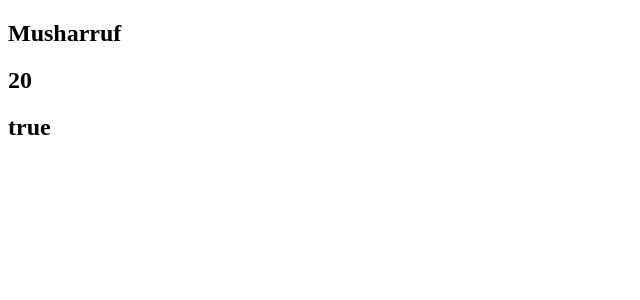
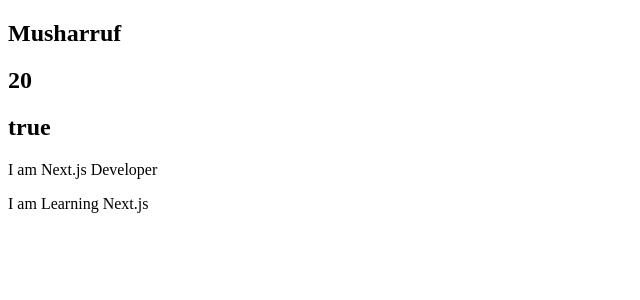
Before and after one commit to mdmusharruf13/typescript, a Next.js app in the folder next-ts/: page / in a window 1280 px wide. Shown: the top 300 px of the page, without its empty margins (0-640 px from the left). Built offline with nearby package versions, Linux system fonts and the light colour scheme.

Commit message:
children prop types

```diff
--- a/next-ts/components/User.tsx
+++ b/next-ts/components/User.tsx
@@ -1,9 +1,13 @@
-import React from "react";
+import React, { ReactNode } from "react";
 
 type UserProps = {
   name: string;
   age: number;
   isStudent: boolean;
+};
+
+type StudentProps = {
+  children: ReactNode;
 };
 
 function User(props: UserProps) {
@@ -16,4 +20,13 @@ function User(props: UserProps) {
   );
 }
 
+export function Student({ children }: StudentProps) {
+  return (
+    <section>
+      {children}
+      <p>I am Learning Next.js</p>
+    </section>
+  );
+}
+
 export default User;
--- a/next-ts/src/app/page.tsx
+++ b/next-ts/src/app/page.tsx
@@ -1,9 +1,12 @@
-import User from "../../components/User";
+import User, { Student } from "../../components/User";
 
 export default function Home() {
   return (
     <section>
       <User name="Musharruf" age={20} isStudent={true} />
+      <Student>
+        <p>I am Next.js Developer</p>
+      </Student>
     </section>
   );
 }
```
